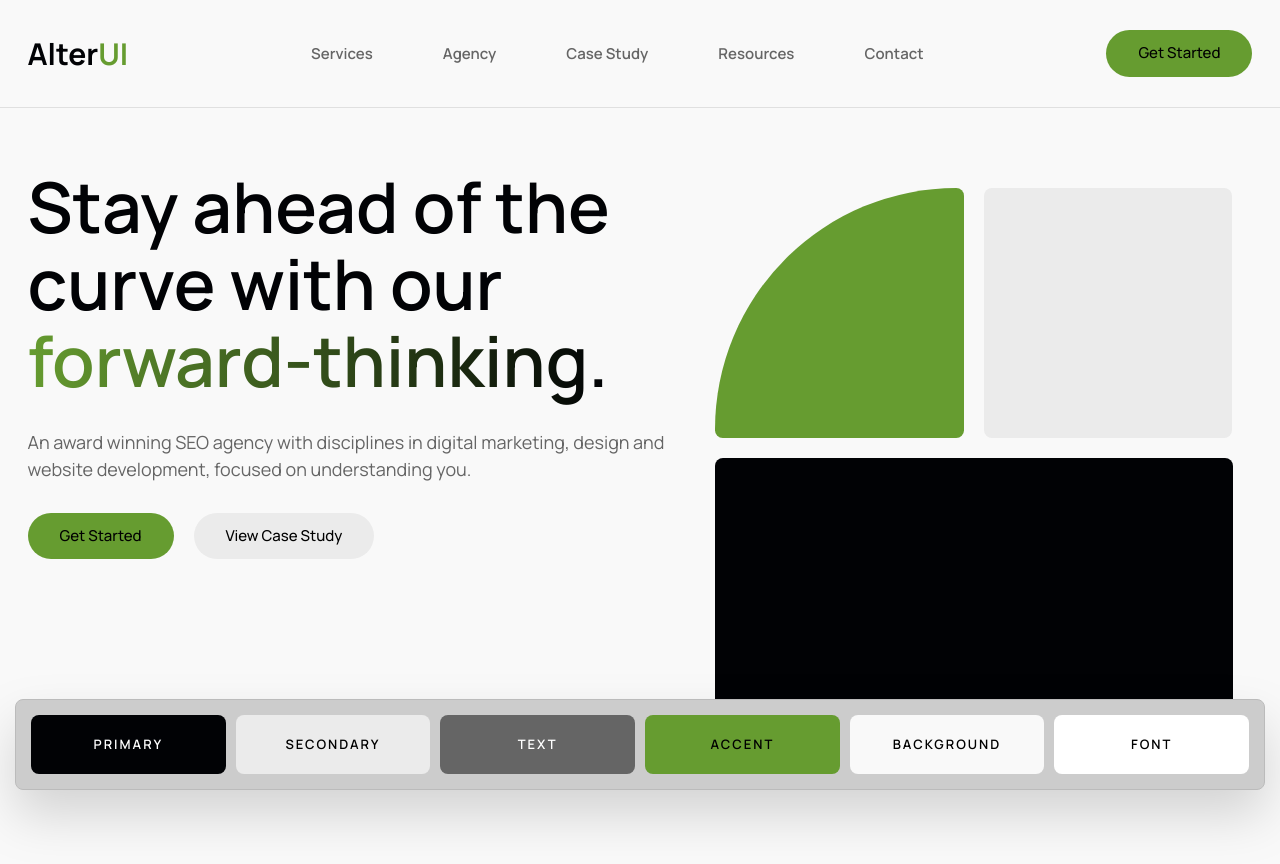
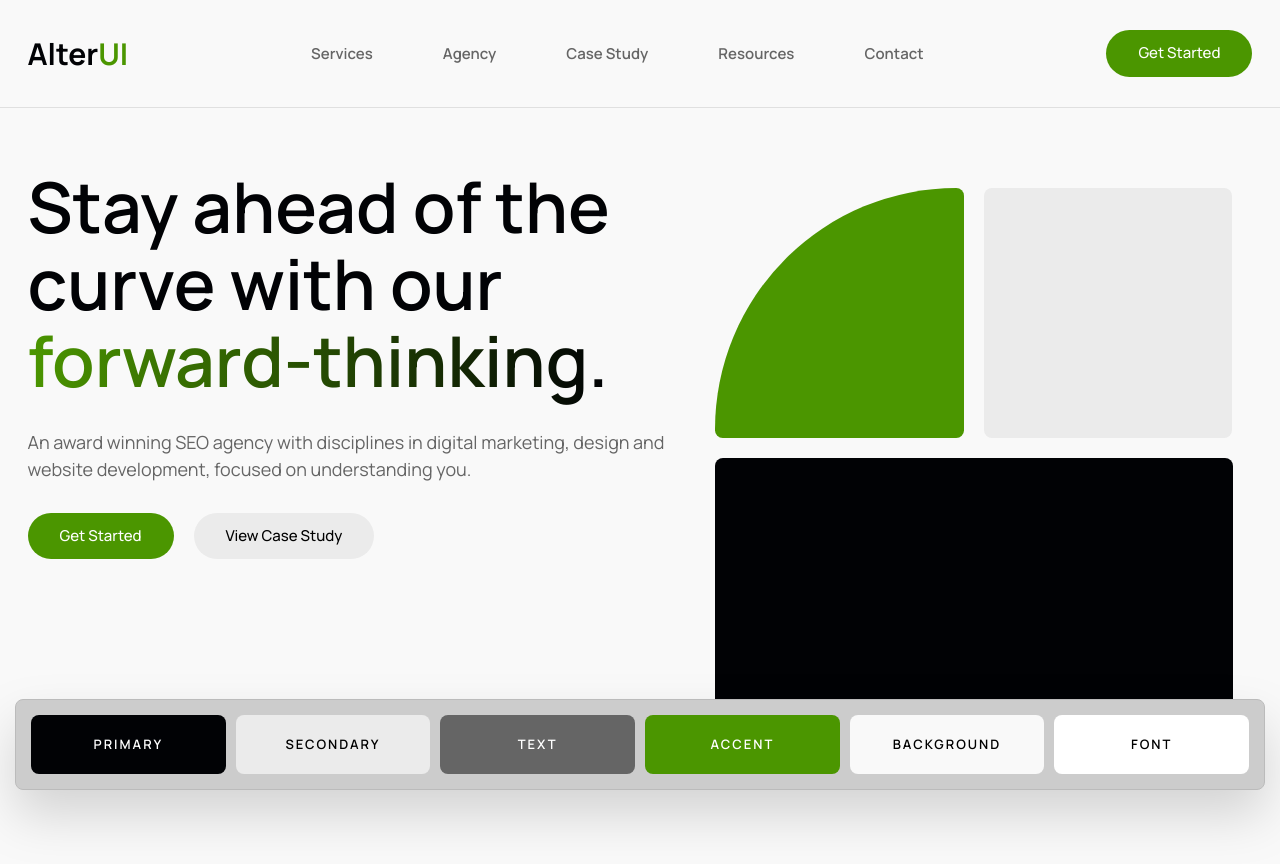
Before and after one commit to moazamdev/alter-ui, a React (Vite) app: page / in a window 1280 px wide. Shown: the top 864 px of the page. Built offline with nearby package versions, Linux system fonts and the light colour scheme.

Commit message:
updated the css

```diff
--- a/src/color-context.jsx
+++ b/src/color-context.jsx
@@ -10,7 +10,7 @@ export const ColorProvider = ({ children }) => {
 	const [primary, setPrimary] = useState("#010205");
 	const [secondary, setSecondary] = useState("#EBEBEB");
 	const [text, setText] = useState("#656565");
-	const [accent, setAccent] = useState("#669C30");
+	const [accent, setAccent] = useState("#4b9600");
 	const [background, setBackground] = useState("#F9F9F9");
 
 	const colorValues = {
--- a/src/index.css
+++ b/src/index.css
@@ -3,7 +3,7 @@
 @tailwind utilities;
 
 :root {
-	font-family: "Manrope", sans-serif;
+	font-family: "Manrope", Inter, Helvetica, sans-serif;
 	line-height: 1.5;
 	font-weight: 400;
 
--- a/tailwind.config.js
+++ b/tailwind.config.js
@@ -7,7 +7,7 @@ export default {
 				primary: "#010205",
 				secondary: "#EBEBEB",
 				text: "#656565",
-				accent: "#669C30",
+				accent: "#4b9600",
 				mainbg: "#fafafa",
 			},
 		},
```
Lines whose indentation alone changed are shown as unchanged.
